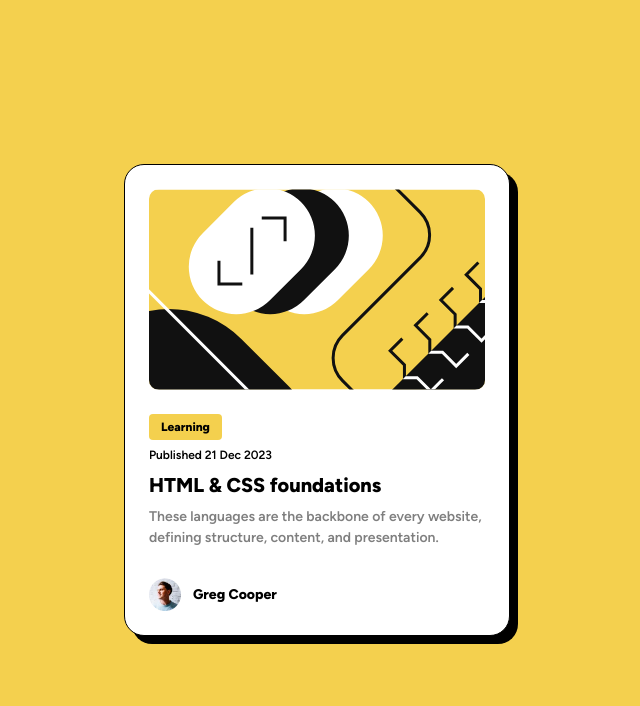
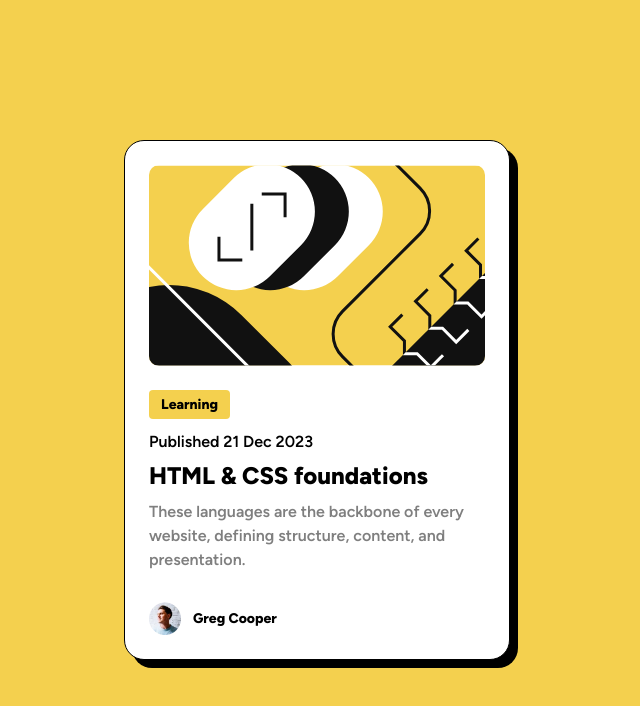
Before and after one commit to kunwar91/fe-mentors_blog-preview-card, a plain HTML site: page index.html in a window 1280 px wide. Shown: the whole page, without its empty margins (323-963 px from the left). Drawn offline with nearby package versions, Linux system fonts and the light colour scheme.

Commit message:
fix styling

```diff
--- a/index.html
+++ b/index.html
@@ -43,19 +43,20 @@
     class="bg-white min-[320px]:w-[329px] lg:w-[386px] box-border flex border-[1px] border-black rounded-[20px] flex p-6 shadow-[8px_8px] shadow-black flex-col hover:shadow-[16px_16px]">
     <img src="./assets/images/illustration-article.svg" class="rounded-[10px]" height="200px" alt="learning" />
     <div class="container my-6">
-      <div
-        class="w-[73px] bg-primaryYellow text-black mb-1.5 px-3 py-1 font-['figtree-extrabold'] text-xs rounded leading-[18px]">
+      <span
+        class="inline-block bg-primaryYellow text-black mb-1.5 px-3 py-1 font-['figtree-extrabold'] min-[320px]:text-xs lg:text-sm rounded min-[320px]:leading-[18px] lg:leading-[21px]">
         Learning
-      </div>
-      <p class="my-1.5 font-['figtree-semibold'] text-xs leading-[18px]">Published 21 Dec 2023</p>
-      <h1 class="my-1.5 hover:text-primaryYellow cursor-pointer font-['figtree-extrabold'] text-xl leading-[30px]">HTML & CSS
-        foundations
+      </span>
+      <p
+        class="my-1.5 font-['figtree-semibold'] min-[320px]:text-xs lg:text-base min-[320px]:leading-[18px] lg:leading-[21px]">
+        Published 21 Dec 2023</p>
+      <h1
+        class="my-1.5 hover:text-primaryYellow cursor-pointer font-['figtree-extrabold'] min-[320px]:text-xl lg:text-2xl min-[320px]:leading-[30px] lg:leading-[36px]">
+        HTML & CSS foundations
       </h1>
-      <p class="my-1.5 text-textGrey font-['figtree-semibold'] text-sm leading-[21px]">These languages are the backbone of
-        every website,
-        defining
-        structure, content, and
-        presentation.</p>
+      <p class="my-1.5 text-textGrey font-['figtree-semibold'] text-sm lg:text-base min-[320px]:leading-[21px] lg:leading-6">
+        These languages are the backbone of every website, defining structure, content, and presentation.
+      </p>
       </div>
       <div class="container">
         <div class="flex items-center">
```
